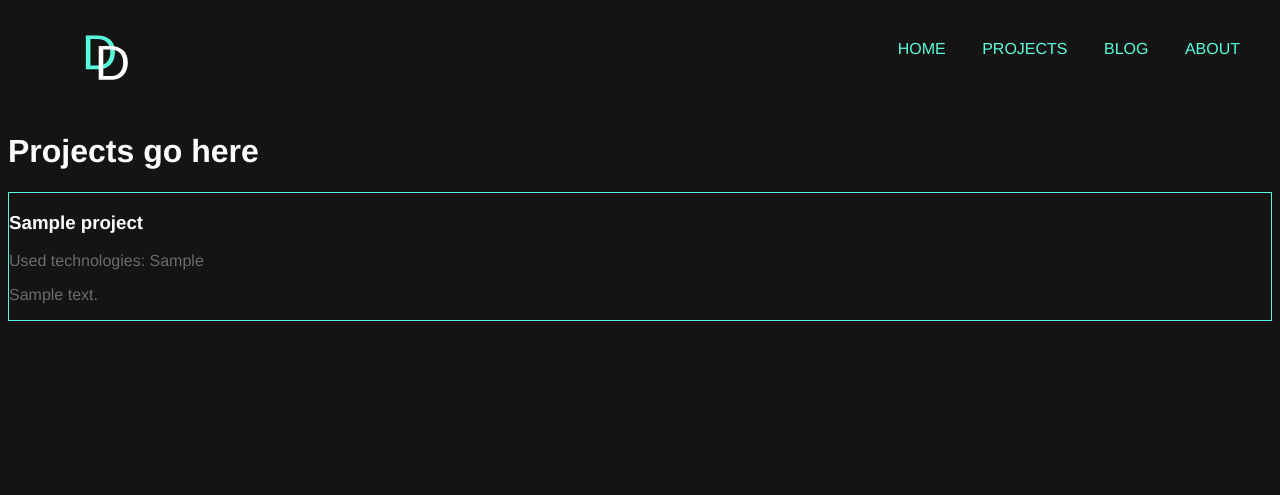
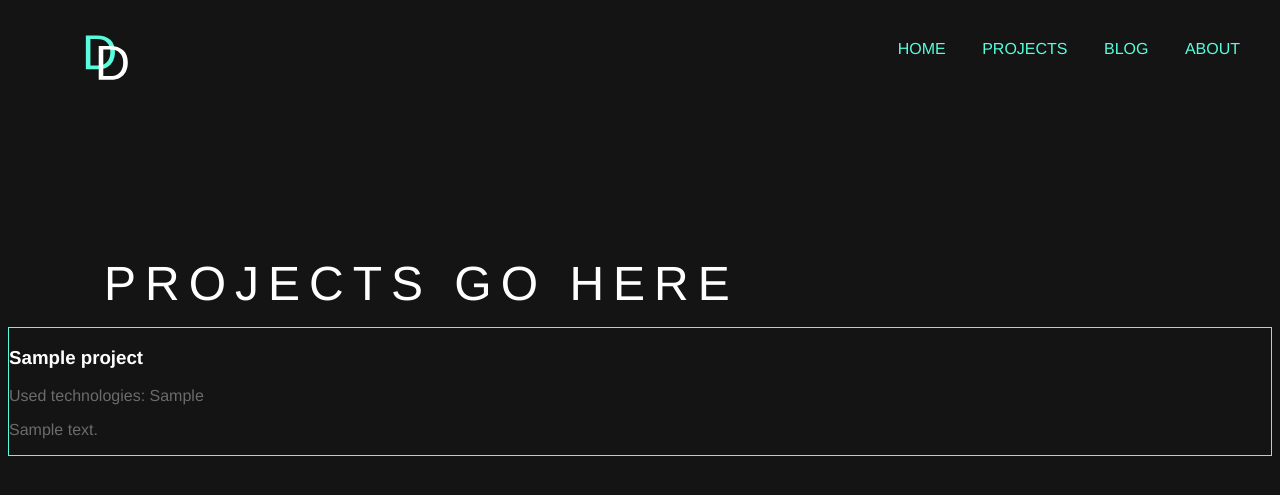
Before and after one commit to DimoDimchev/Personal-Website, a Django app: page /projects/ in a window 1280 px wide. Shown: the top 495 px of the page. Run offline with Django 3.2, Linux system fonts and the light colour scheme; tables that the repository leaves empty hold one stand-in row (values such as "Sample post").

Commit message:
Made styling changes to index.html and projects.html

```diff
--- a/static/css/base.css
+++ b/static/css/base.css
@@ -51,7 +51,7 @@ header {
     text-transform: uppercase;
     font-weight: lighter;
     font-size: 3em;
-    letter-spacing: 10px;
+    letter-spacing: 9px;
     text-align: left;
     margin: 3em 2em 0 2em;
 }
--- a/static/css/index.css
+++ b/static/css/index.css
@@ -13,6 +13,10 @@ body {
 
 .carousel .subtitle {
     letter-spacing: 5px;
+}
+
+.carousel .carousel-element .subtitle {
+        color: #57fddc;
 }
 
 .carousel-element {
--- a/templates/projects.html
+++ b/templates/projects.html
@@ -1,7 +1,13 @@
 {% extends 'shared/base.html' %}
-
+{% load static %}
+{% block head_content %}
+    <link rel="stylesheet" href="{% static 'css/projects.css' %}">
+{% endblock %}
 {% block content %}
-    <h1>Projects go here</h1>
+    <header>
+        <h1 class="title">Projects go here</h1>
+        <p class="subtitle"></p>
+    </header>
     {% for project in object_list %}
         <div class="project-card">
             <a href="{% url 'project details' pk=project.id %}"><h3>{{ project.name }}</h3></a>
```
Also changed, not shown: static/css/projects.css (added).
